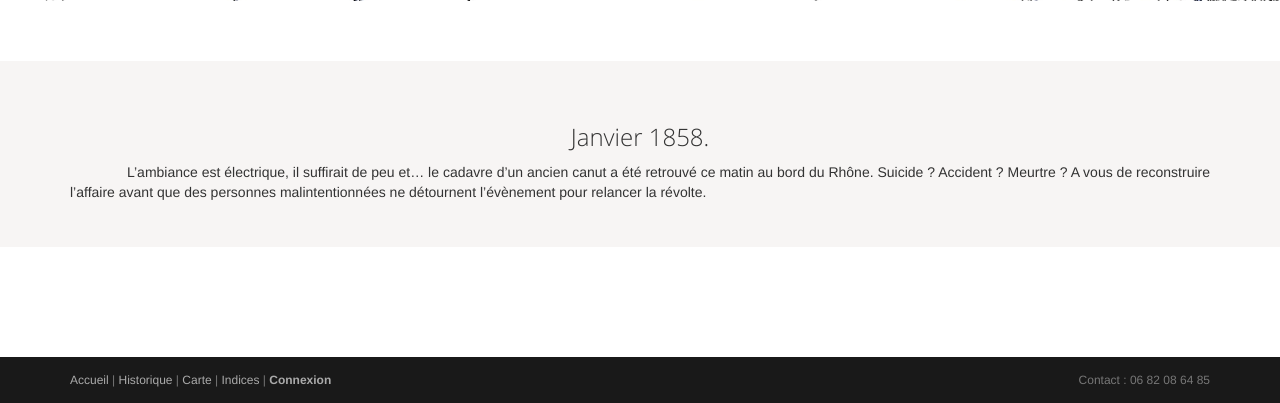
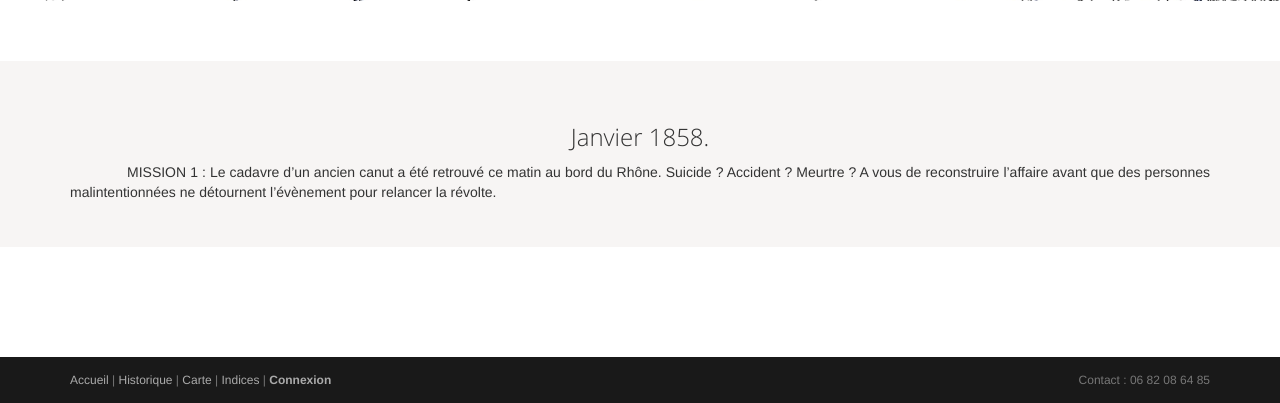
Before and after one commit to Raistlin11123/inquiry-soso, a Django app: page / in a window 1280 px wide. Shown: the part 619-1022 px from the top of the page. Run offline with Django 3.2, Linux system fonts and the light colour scheme; some libraries are stand-ins or nearby versions; some web fonts are replaced.

Commit message:
reduce intro

```diff
--- a/templates/index.html
+++ b/templates/index.html
@@ -99,7 +99,7 @@
 			<h3 class="text-center thin">Janvier 1858.</h3>
 
 
-			<p class="thin">L’ambiance est électrique, il suffirait de peu et… le cadavre d’un ancien canut a été retrouvé ce matin au bord du Rhône. Suicide ? Accident ? Meurtre ? A vous de reconstruire l’affaire avant que des personnes malintentionnées ne détournent l’évènement pour relancer la révolte.</p>
+			<p class="thin">MISSION 1 : Le cadavre d’un ancien canut a été retrouvé ce matin au bord du Rhône. Suicide ? Accident ? Meurtre ? A vous de reconstruire l’affaire avant que des personnes malintentionnées ne détournent l’évènement pour relancer la révolte.</p>
 
 			<!--
 			<div class="row">
```
